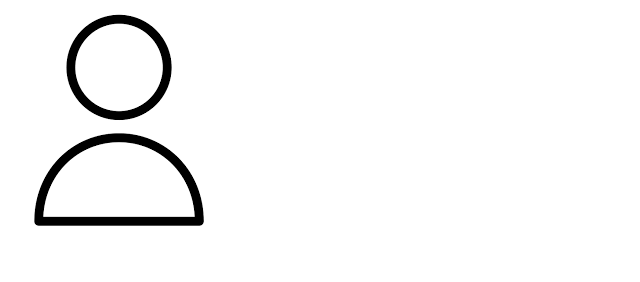
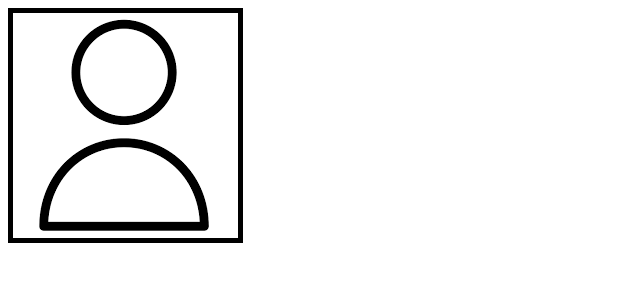
Before and after one commit to ChiriNNi/Classwork_HTML, a plain HTML site: page May 23/index.html in a window 1280 px wide. Shown: the whole page, without its empty margins (0-640 px from the left). Drawn offline with Linux system fonts and the light colour scheme.

Commit message:
Тег img

```diff
--- a/May 23/index.html
+++ b/May 23/index.html
@@ -75,7 +75,10 @@
     </ol>
     -->
 
-    <img src="img/Картинка.png" alt="Профиль">
+    <div class="div-img">
+        <img src="img/Картинка.png" alt="Профиль">
+    </div>
+
 
 </body>
 </html>
--- a/May 23/style.css
+++ b/May 23/style.css
@@ -12,3 +12,9 @@
     text-align: center;
     font-family: 'Courier New', Courier, monospace;
 }
+
+.div-img{
+    height: 225px;
+    width: 225px;
+    border: 5px solid black;
+}
```
